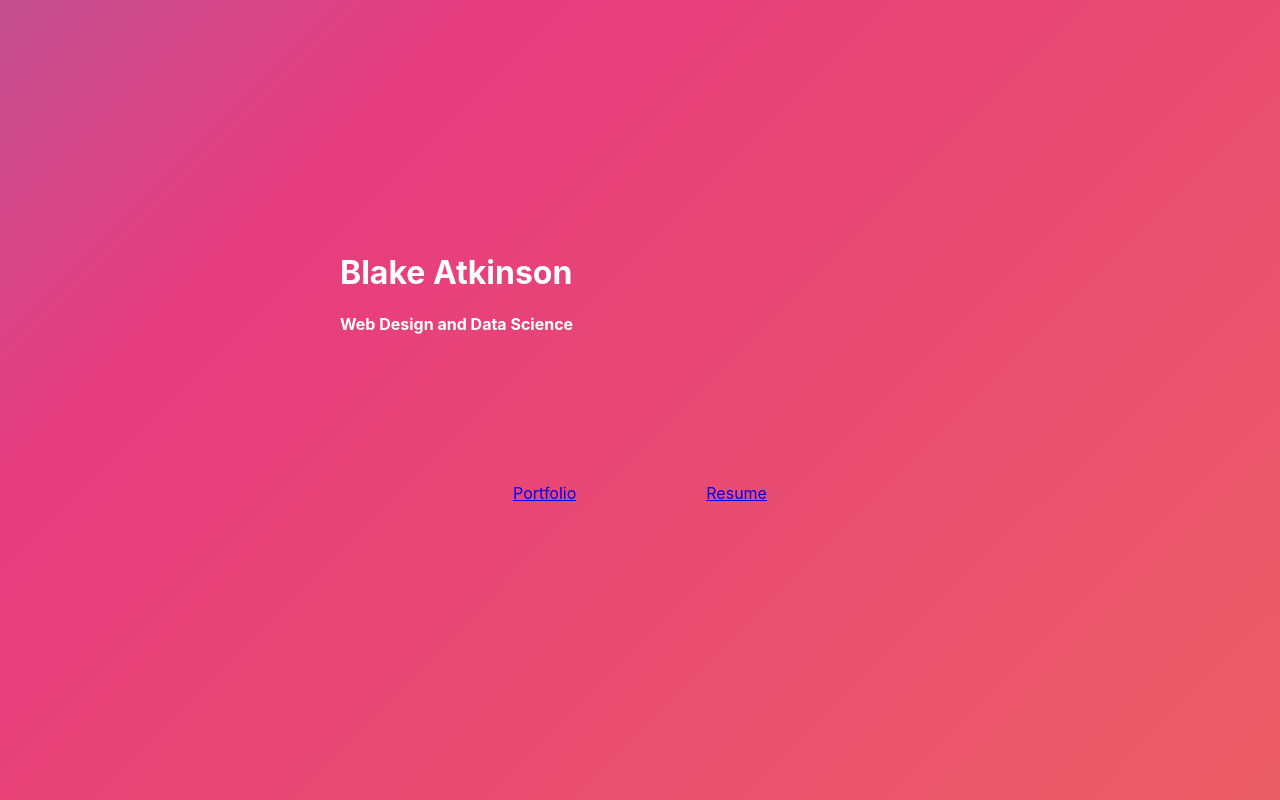
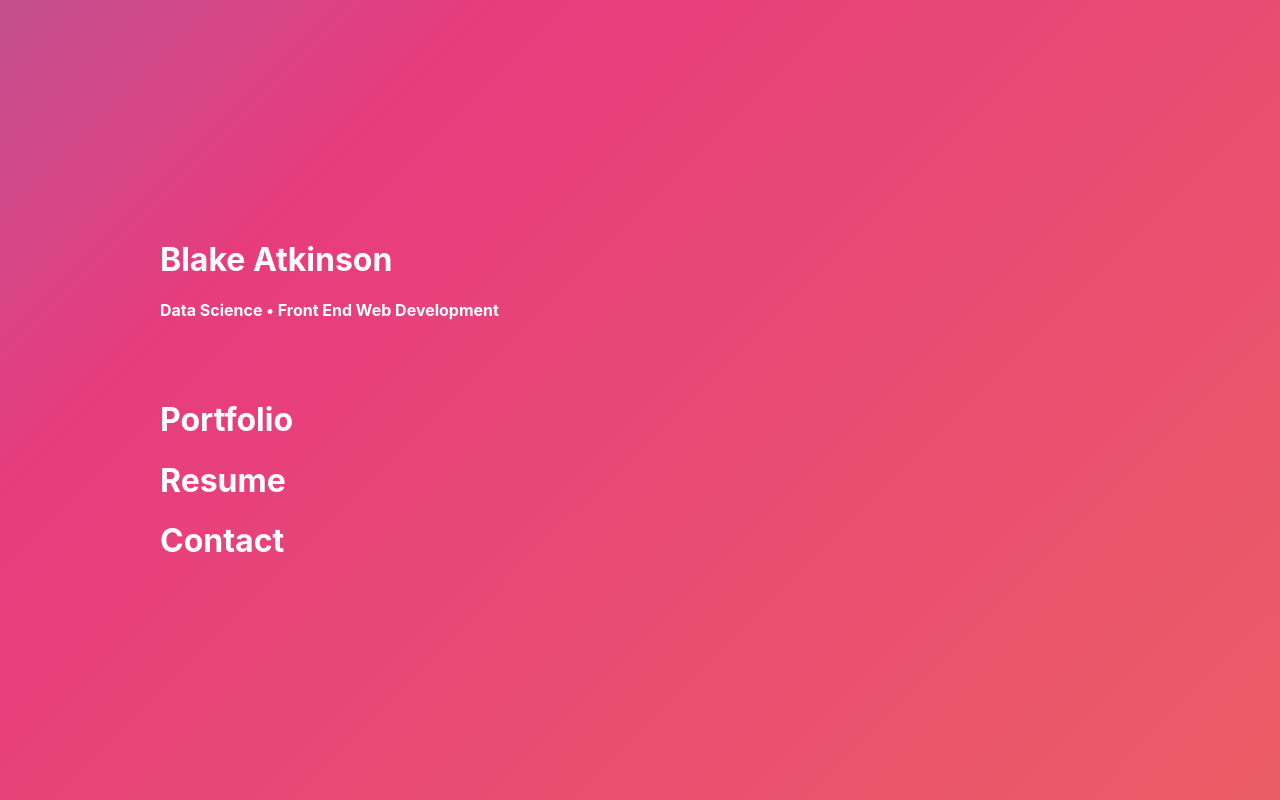
Before and after one commit to btatkinson/portfolio, a React (Create React App) app: page / in a window 1280 px wide. Built offline with nearby package versions, Linux system fonts and the light colour scheme.

Commit message:
security update

```diff
--- a/src/components/pages/Splash.js
+++ b/src/components/pages/Splash.js
@@ -1,5 +1,7 @@
 import React, { Component } from 'react';
 import { Link } from 'react-router-dom';
+import { FontAwesomeIcon } from '@fortawesome/react-fontawesome';
+import { faCircle } from '@fortawesome/free-solid-svg-icons';
 import '../../styles/Splash.scss';
 
 class Splash extends Component {
@@ -14,14 +16,12 @@ class Splash extends Component {
         <div className='sp-container'>
           <div className='sp-header'>
             <h1>Blake Atkinson</h1>
-            <h4>Web Design and Data Science</h4>
+            <h4>Data Science • Front End Web Development</h4>
           </div>
-          <div className='spr-box'>
-            <Link to='/portfolio'>
-            Portfolio</Link>
-          </div>
-          <div className='spp-box'>
-            <Link to='/resume'>Resume</Link>
+          <div className='sp-body'>
+            <Link className='sp-link' to='/portfolio'><h1 className='bump-hover'>Portfolio</h1></Link>
+            <Link className='sp-link' to='/resume'><h1 className='bump-hover'>Resume</h1></Link>
+            <Link className='sp-link' to='/contact'><h1 className='bump-hover'>Contact</h1></Link>
           </div>
         </div>
       </div>
--- a/src/styles/Splash.scss
+++ b/src/styles/Splash.scss
@@ -32,13 +32,28 @@ $sp-exittime: 2s;
 }
 
 .splash.transition-enter {
-  opacity: 0.01;
-  transform: scale(1.1);
+  opacity: 0.05;
+  height: 150px;
 }
 
 .splash.transition-enter-active {
   opacity: 1;
-  transition: all 2000ms;
+  position: absolute;
+  top:0;
+  left: 0;
+  transition: all $sp-exittime;
+  animation: gradientBG1 $sp-exittime forwards;
+}
+.splash.transition-enter>* {
+  opacity: 0.00;
+  transform: translateY(-10px);
+}
+
+.splash.transition-enter-active>*{
+  opacity: 1;
+  transition: all 1000ms;
+  transition-delay: 1000ms;
+  transform: translateY(0px);
 }
 
 .splash.transition-exit {
@@ -55,10 +70,20 @@ $sp-exittime: 2s;
   animation: gradientBG2 $sp-exittime forwards;
 }
 
+.splash.transition-exit>* {
+  opacity: 1;
+  transform: translateY(0);
+}
+
+.splash.transition-exit-active>* {
+  opacity: 0.0;
+  transition: all 1000ms;
+  transform: translateY(-10px);
+}
+
 .sp-container{
-  height: 400px;
-  width: 600px;
-  border-radius:10%;
+  height: 50%;
+  width: 75%;
   display:flex;
   flex-wrap: wrap;
   justify-content: center;
@@ -70,19 +95,34 @@ $sp-exittime: 2s;
   color: white;
 }
 
+.sp-body{
+  width: 100%;
+  color: white;
+}
+
+.sp-link{
+  color:white;
+  text-decoration: none;
+}
+.sp-link:hover{
+  text-shadow: 0 2px 2px black;
+}
+
+.bump-hover:hover{
+  transform: translateY(-2px);
+}
+
 .spr-box{
-  padding:35px;
-  border-radius: 10%;
-  margin: 5%;
+  padding:0px;
+  margin: 0px;
   display: flex;
   flex-direction: row;
   color: white;
 }
 
 .spp-box{
-  border-radius: 10%;
-  padding: 35px;
-  margin: 5%;
+  padding:0px;
+  margin: 0px;
   display: flex;
   flex-direction: row;
   color: white;
```
Also changed, not shown: src/styles/Transitions.scss (+86 -12 lines).
